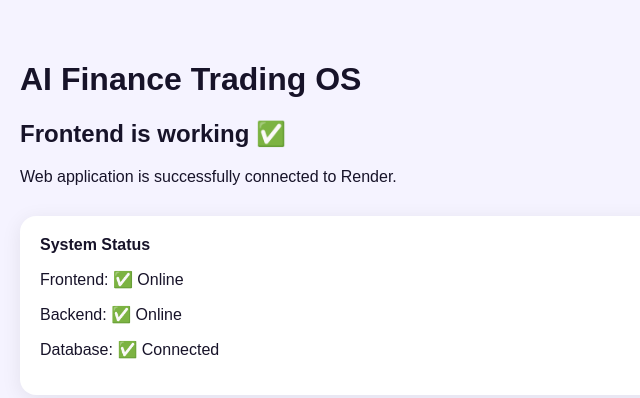
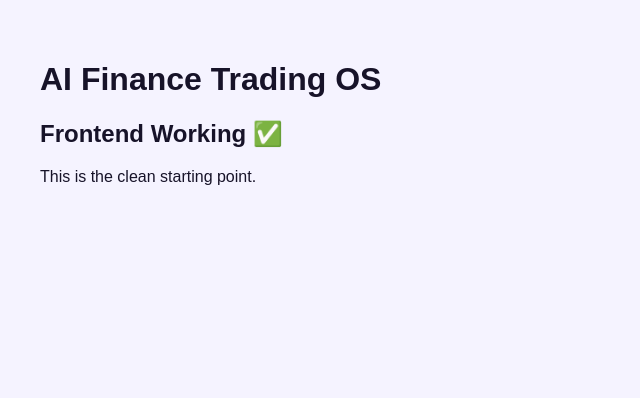
Before and after one commit to siinghniibandhan-wq/ai-finance-trading-os, a React (Vite) app in the folder frontend/: page / in a window 1280 px wide. Shown: the top 398 px of the page, without its empty margins (0-640 px from the left). Built offline with nearby package versions, Linux system fonts and the light colour scheme.

Commit message:
Update App.jsx

```diff
--- a/frontend/src/App.jsx
+++ b/frontend/src/App.jsx
@@ -1,36 +1,9 @@
 function App() {
   return (
-    <div
-      style={{
-        minHeight: "100vh",
-        padding: "40px 20px",
-        fontFamily: "Arial, sans-serif",
-        background: "#f5f3ff",
-        color: "#171329",
-      }}
-    >
+    <div style={{ padding: "40px", fontFamily: "Arial" }}>
       <h1>AI Finance Trading OS</h1>
-
-      <h2>Frontend is working ✅</h2>
-
-      <p>
-        Web application is successfully connected to Render.
-      </p>
-
-      <div
-        style={{
-          marginTop: "30px",
-          padding: "20px",
-          borderRadius: "16px",
-          background: "white",
-          boxShadow: "0 4px 20px rgba(0,0,0,0.08)",
-        }}
-      >
-        <strong>System Status</strong>
-        <p>Frontend: ✅ Online</p>
-        <p>Backend: ✅ Online</p>
-        <p>Database: ✅ Connected</p>
-      </div>
+      <h2>Frontend Working ✅</h2>
+      <p>This is the clean starting point.</p>
     </div>
   );
 }
```
